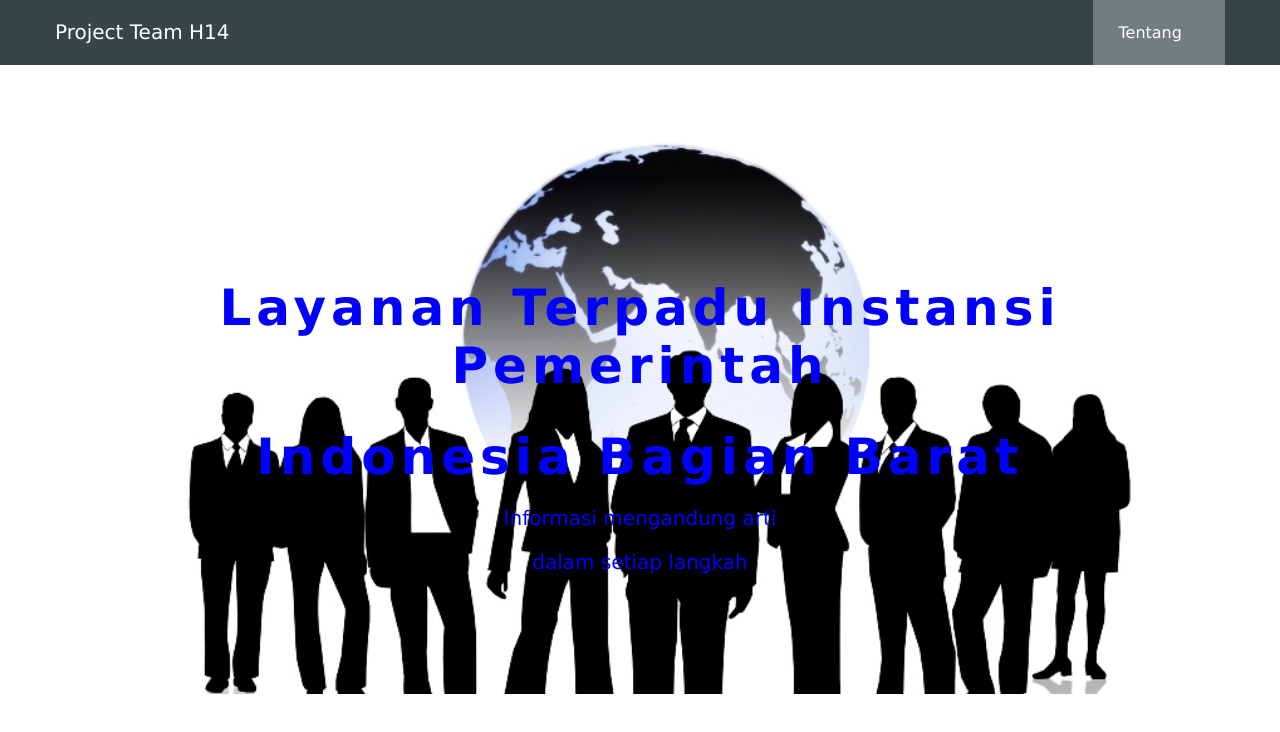
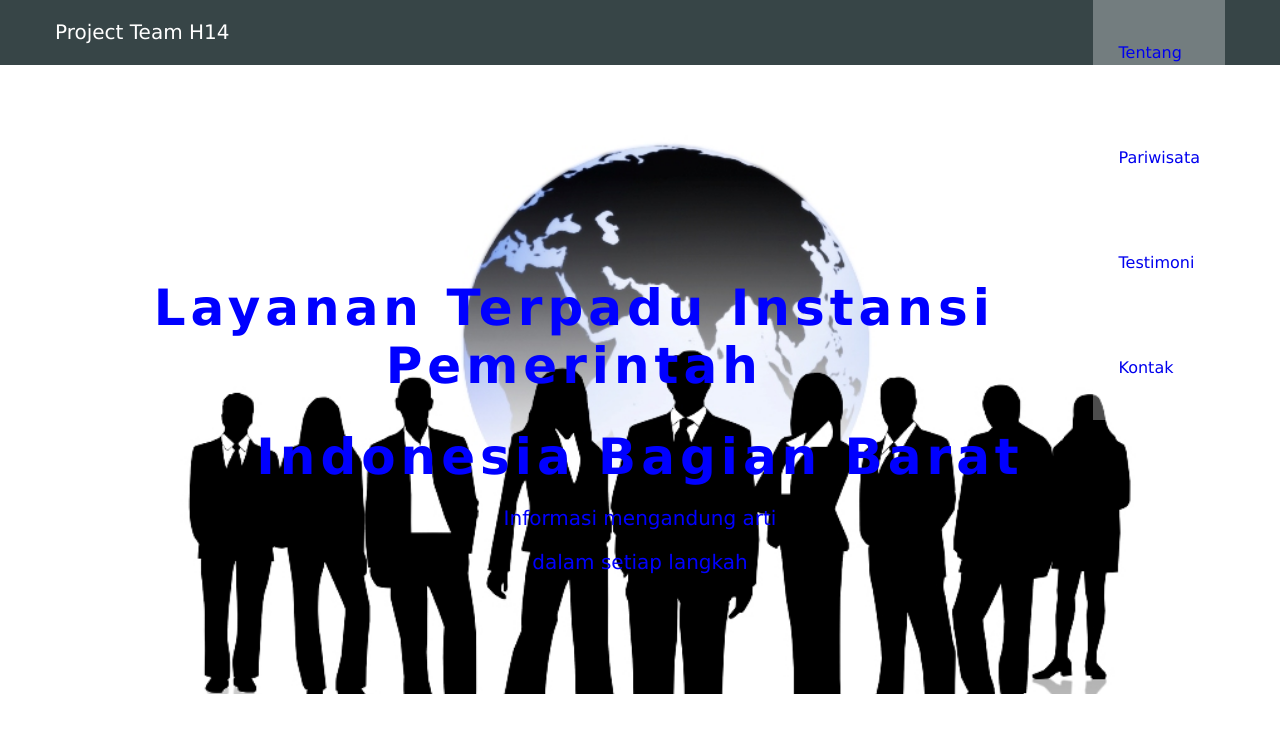
Before and after one commit to hadeID/cobalahh14, a plain HTML site: page index.html in a window 1280 px wide. Drawn offline with Linux system fonts and the light colour scheme.

Commit message:
Update h14stylesheet.css

```diff
--- a/h14stylesheet.css
+++ b/h14stylesheet.css
@@ -37,9 +37,7 @@ body {
 
 .judul-kanan a{
   line-height: 65px;
-  padding-left: 25px;
-  padding-right: 25px;
-  color: white;
+  padding: 20px 25px;
   display:block;
 }
 
```
